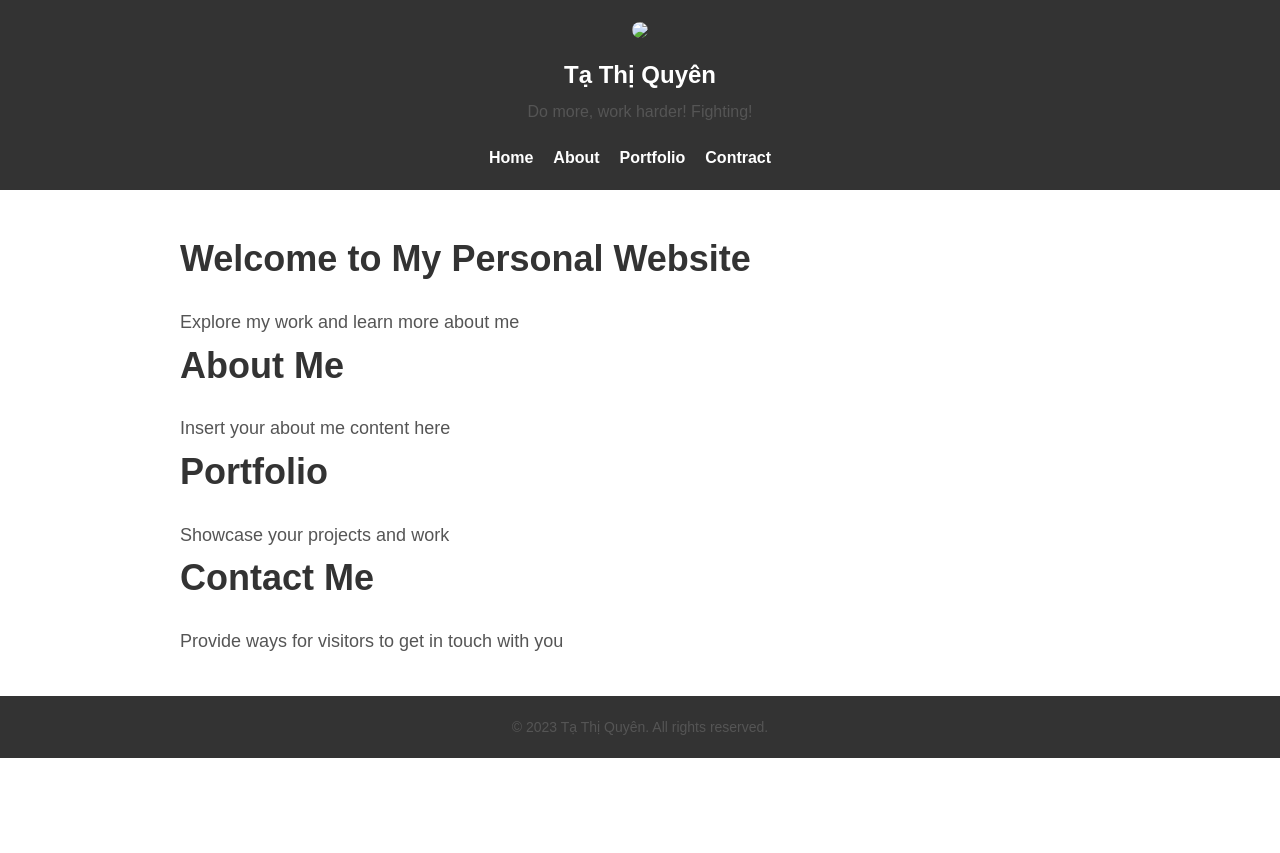
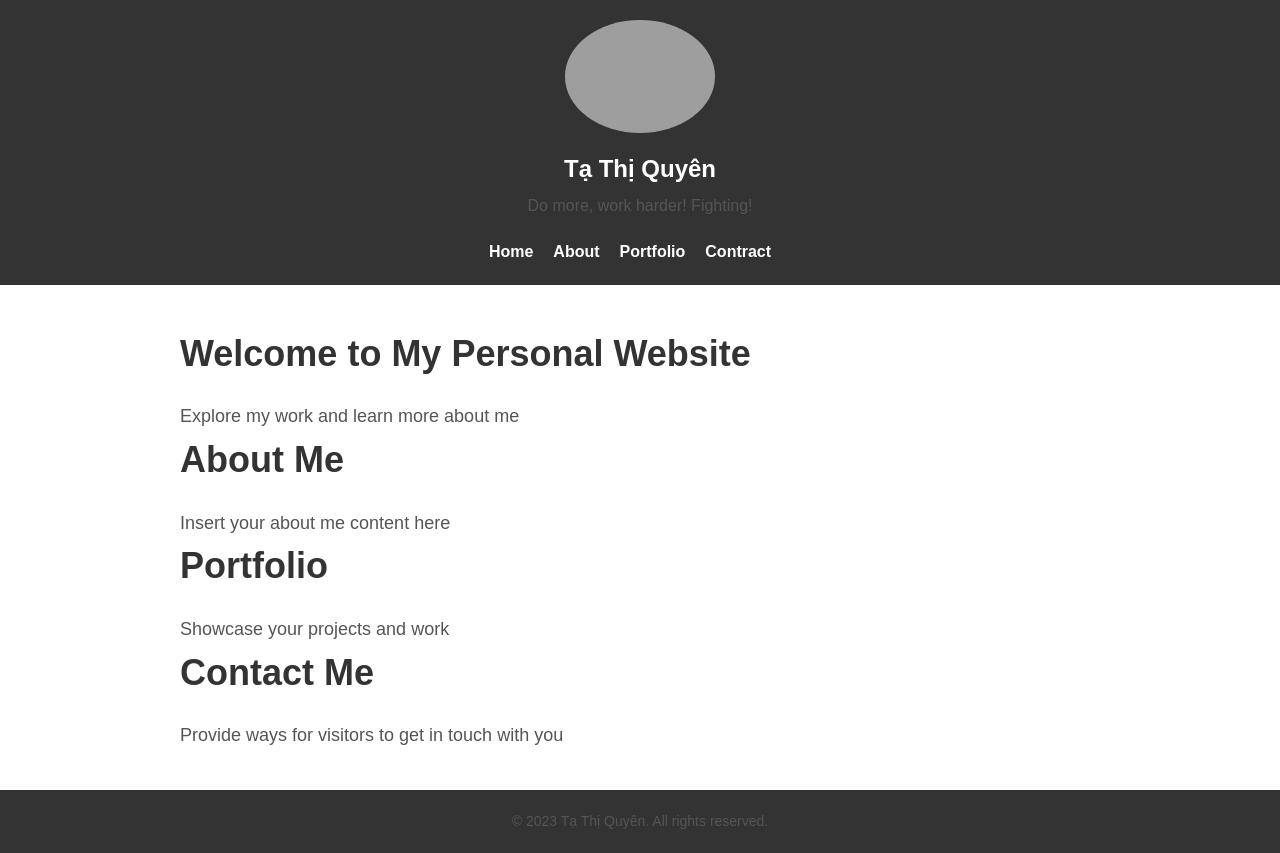
Before and after one commit to Taquyen1702/lab3, a plain HTML site: page index.html in a window 1280 px wide. Before the commit the page ends 800 px from the top, so only its background shows below. Drawn offline with Linux system fonts and the light colour scheme; the site is published under a folder, as on GitHub Pages, so addresses that start at the root find nothing.

Commit message:
Update index.html

```diff
--- a/index.html
+++ b/index.html
@@ -9,7 +9,7 @@
 <body>
     <header>
         <div class="profile-image">
-            <img src="/images/IMG_4355.jpg"></img>
+            <img src="./images/IMG_4355.jpg"></img>
         </div>
         <div class="profile-info">
             <h2>Tạ Thị Quyên</h2>
```
